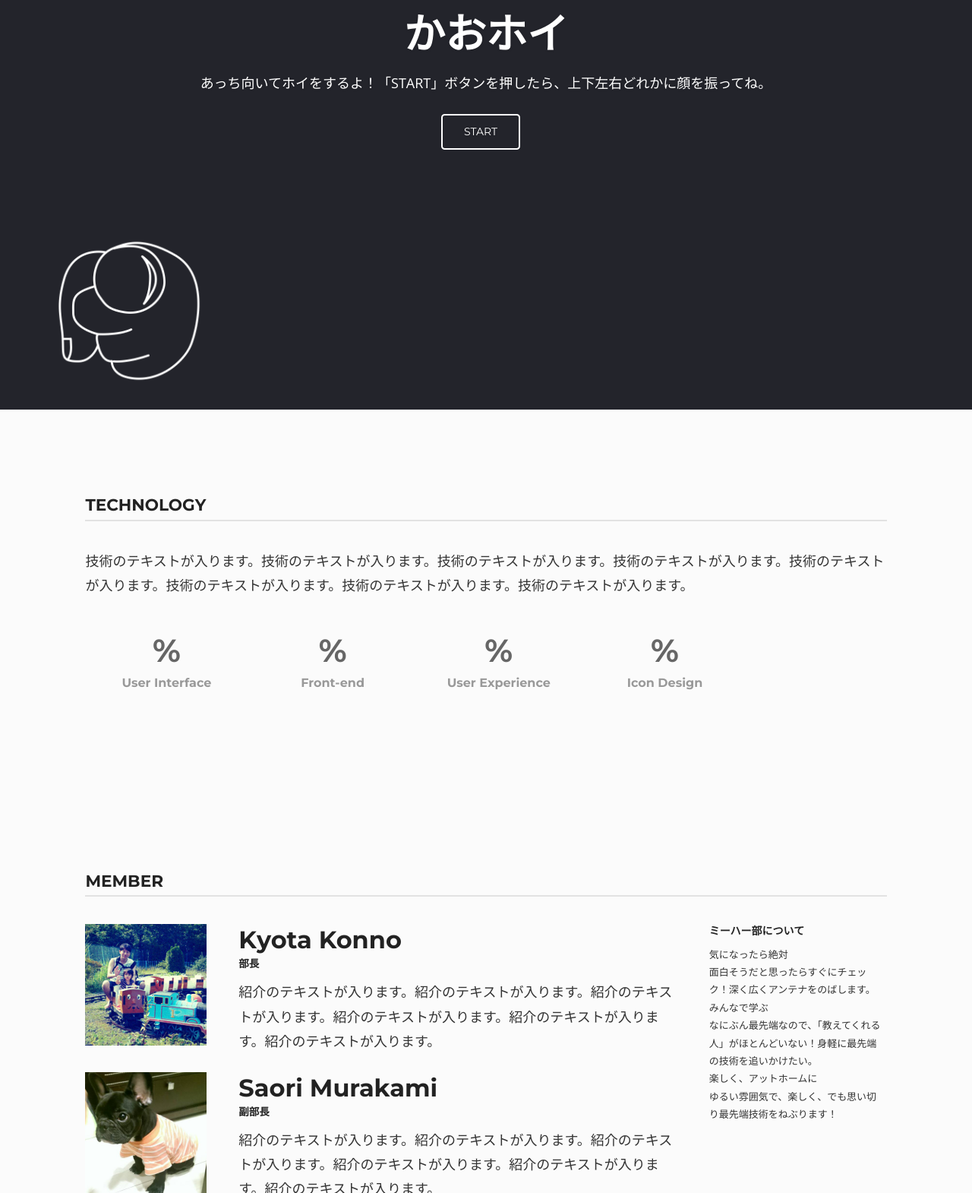
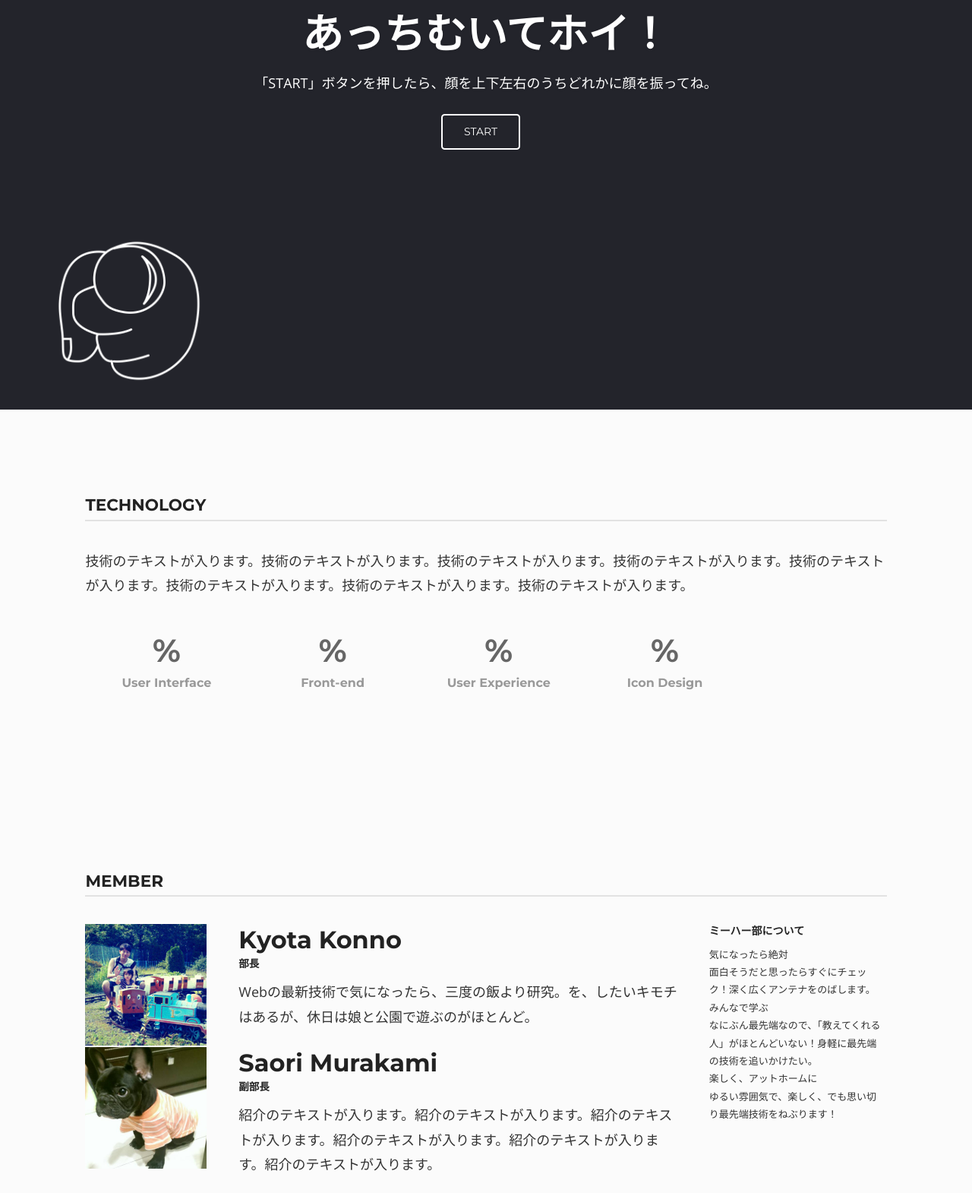
Before and after one commit to MeHerBu/FR-App, a website: page index.html in a window 1280 px wide. Shown: the part 61-1631 px from the top of the page at 76% size. Drawn offline with nearby package versions, Linux system fonts and the light colour scheme; some packages are replaced by stand-ins of ours.

Commit message:
今野紹介文追加。タイトル修正。他気になったところ修正。

```diff
--- a/index.html
+++ b/index.html
@@ -14,7 +14,6 @@
     <link rel="shortcut icon" href="src/img/icon.png">
     <link rel="apple-touch-icon-precomposed" href="src/img/icon.png">
 </head>
-
 <body class="page">
 
     <!--header-->
@@ -28,7 +27,7 @@
                 <nav>
                     <ul class="reset" role="navigation">
                         <li class="menu-item"><a href="#intro-wrap">Home</a></li>
-                        <li class="menu-item"><a href="#technology">TECHNOLOGY</a></li>
+                        <li class="menu-item"><a href="#technology">Technology</a></li>
                         <li class="menu-item"><a href="#member">Member</a></li>
                     </ul>
                 </nav>
@@ -52,8 +51,8 @@
                     </div>
 
                     <div class="caption">
-                        <h2 class="js-msgTitle">かおホイ</h2>
-                        <p class="js-msgBody">あっち向いてホイをするよ！「START」ボタンを押したら、上下左右どれかに顔を振ってね。</p>
+                        <h2 class="js-msgTitle">あっちむいてホイ！</h2>
+                        <p class="js-msgBody">「START」ボタンを押したら、顔を上下左右のうちどれかに顔を振ってね。</p>
                         <botton class="button white transparent js-buttonPlay">Start</botton>
                     </div><!-- caption -->
                 </div>
@@ -108,7 +107,7 @@
                             <div class="column nine last">
                                 <h2>Kyota Konno</h2>
                                 <h5 class="meta-post">部長</h5>
-                                <p>紹介のテキストが入ります。紹介のテキストが入ります。紹介のテキストが入ります。紹介のテキストが入ります。紹介のテキストが入ります。紹介のテキストが入ります。</p>
+                                <p>Webの最新技術で気になったら、三度の飯より研究。を、したいキモチはあるが、休日は娘と公園で遊ぶのがほとんど。</p>
                             </div><!-- column nine -->
                         </article>
                         <article class="clear-after">
```
